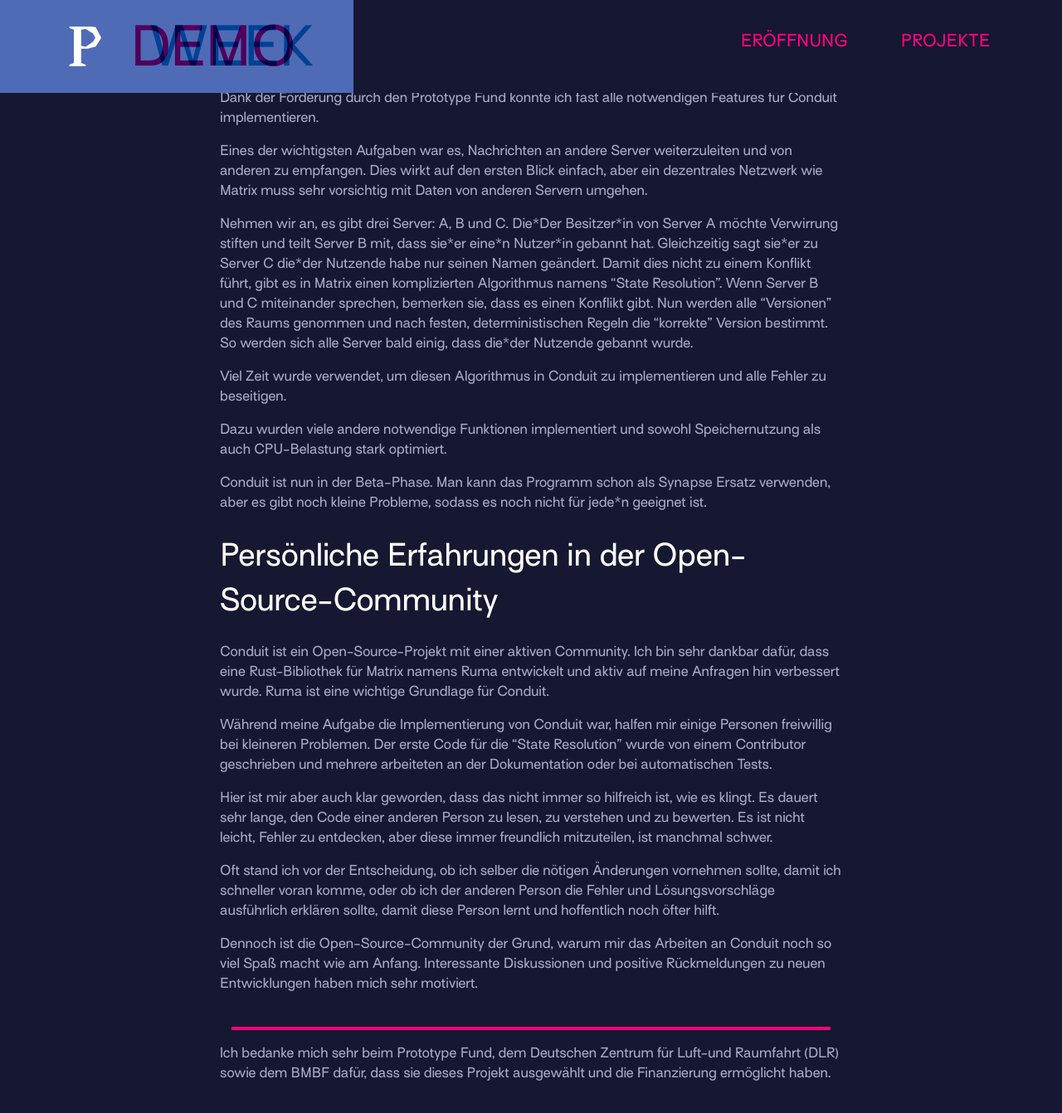
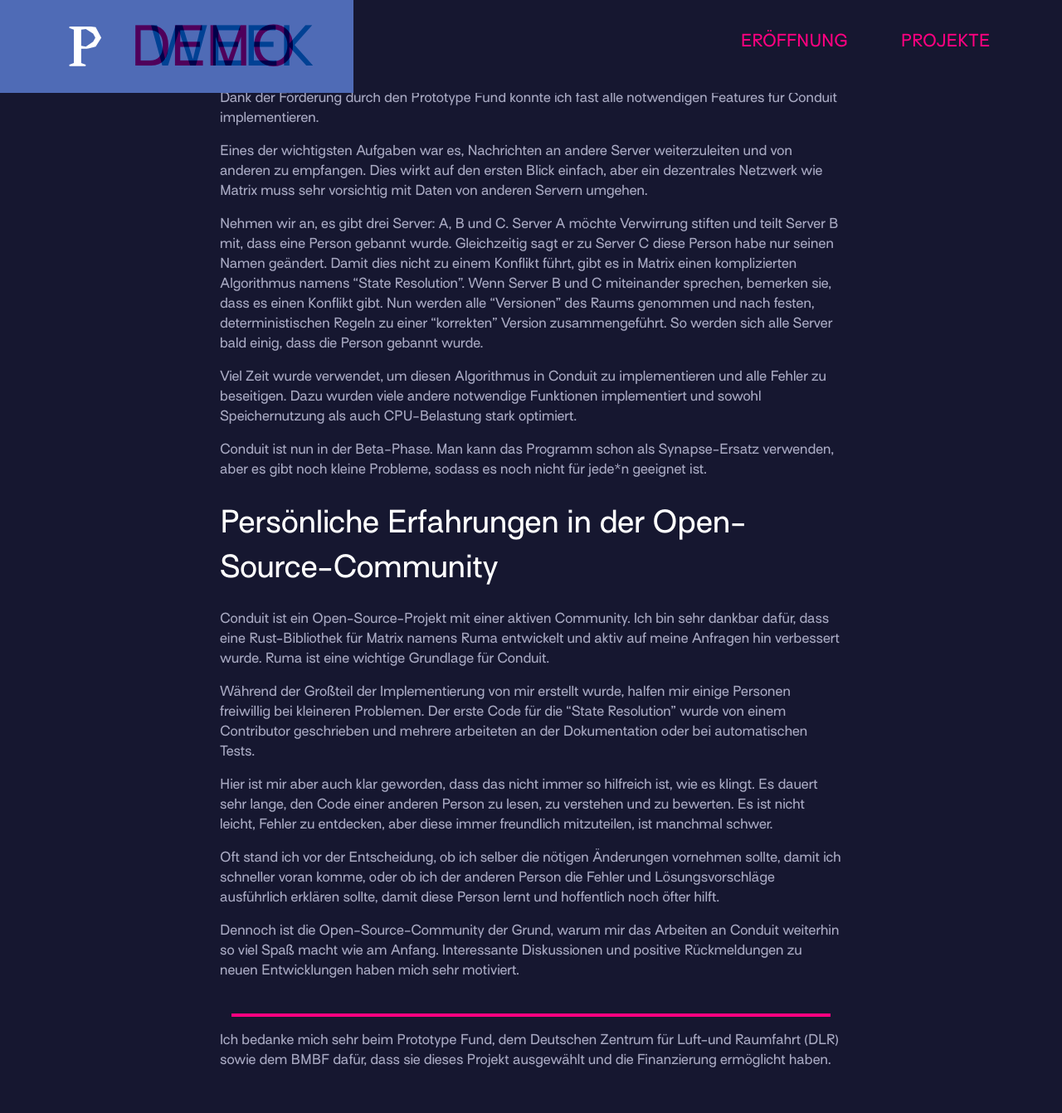
Before and after one commit to prototypefund/demo-week-runde9, a Jekyll site: the page built from _projects/15-matrixconduit.md, in a window 1280 px wide and 1400 px high, scrolled down 1604 px. Shown: the top 1342 px of the window at 83% size. Built offline with Jekyll 4.4.1, drawn with Linux system fonts in a browser that asks for light colours.

Commit message:
conduit: small changes

```diff
--- a/_projects/15-matrixconduit.md
+++ b/_projects/15-matrixconduit.md
@@ -35,25 +35,23 @@ Dank der Förderung durch den Prototype Fund konnte ich fast alle notwendigen Fe
 
 Eines der wichtigsten Aufgaben war es, Nachrichten an andere Server weiterzuleiten und von anderen zu empfangen. Dies wirkt auf den ersten Blick einfach, aber ein dezentrales Netzwerk wie Matrix muss sehr vorsichtig mit Daten von anderen Servern umgehen.
 
-Nehmen wir an, es gibt drei Server: A, B und C. Die\*Der Besitzer\*in von Server A möchte Verwirrung stiften und teilt Server B mit, dass sie\*er eine\*n Nutzer\*in gebannt hat. Gleichzeitig sagt sie\*er zu Server C die\*der Nutzende habe nur seinen Namen geändert. Damit dies nicht zu einem Konflikt führt, gibt es in Matrix einen komplizierten Algorithmus namens “State Resolution”. Wenn Server B und C miteinander sprechen, bemerken sie, dass es einen Konflikt gibt. Nun werden alle "Versionen" des Raums genommen und nach festen, deterministischen Regeln die "korrekte" Version bestimmt. So werden sich alle Server bald einig, dass die\*der Nutzende gebannt wurde.
+Nehmen wir an, es gibt drei Server: A, B und C. Server A möchte Verwirrung stiften und teilt Server B mit, dass eine Person gebannt wurde. Gleichzeitig sagt er zu Server C diese Person habe nur seinen Namen geändert. Damit dies nicht zu einem Konflikt führt, gibt es in Matrix einen komplizierten Algorithmus namens “State Resolution”. Wenn Server B und C miteinander sprechen, bemerken sie, dass es einen Konflikt gibt. Nun werden alle "Versionen" des Raums genommen und nach festen, deterministischen Regeln zu einer "korrekten" Version zusammengeführt. So werden sich alle Server bald einig, dass die Person gebannt wurde.
 
-Viel Zeit wurde verwendet, um diesen Algorithmus in Conduit zu implementieren und alle Fehler zu beseitigen.
+Viel Zeit wurde verwendet, um diesen Algorithmus in Conduit zu implementieren und alle Fehler zu beseitigen. Dazu wurden viele andere notwendige Funktionen implementiert und sowohl Speichernutzung als auch CPU-Belastung stark optimiert.
 
-Dazu wurden viele andere notwendige Funktionen implementiert und sowohl Speichernutzung als auch CPU-Belastung stark optimiert.
-
-Conduit ist nun in der Beta-Phase. Man kann das Programm schon als Synapse Ersatz verwenden, aber es gibt noch kleine Probleme, sodass es noch nicht für jede\*n geeignet ist.
+Conduit ist nun in der Beta-Phase. Man kann das Programm schon als Synapse-Ersatz verwenden, aber es gibt noch kleine Probleme, sodass es noch nicht für jede\*n geeignet ist.
 
 ## Persönliche Erfahrungen in der Open-Source-Community
 
 Conduit ist ein Open-Source-Projekt mit einer aktiven Community. Ich bin sehr dankbar dafür, dass eine Rust-Bibliothek für Matrix namens Ruma entwickelt und aktiv auf meine Anfragen hin verbessert wurde. Ruma ist eine wichtige Grundlage für Conduit.
 
-Während meine Aufgabe die Implementierung von Conduit war, halfen mir einige Personen freiwillig bei kleineren Problemen. Der erste Code für die “State Resolution” wurde von einem Contributor geschrieben und mehrere arbeiteten an der Dokumentation oder bei automatischen Tests.
+Während der Großteil der Implementierung von mir erstellt wurde, halfen mir einige Personen freiwillig bei kleineren Problemen. Der erste Code für die “State Resolution” wurde von einem Contributor geschrieben und mehrere arbeiteten an der Dokumentation oder bei automatischen Tests.
 
 Hier ist mir aber auch klar geworden, dass das nicht immer so hilfreich ist, wie es klingt. Es dauert sehr lange, den Code einer anderen Person zu lesen, zu verstehen und zu bewerten. Es ist nicht leicht, Fehler zu entdecken, aber diese immer freundlich mitzuteilen, ist manchmal schwer.
 
 Oft stand ich vor der Entscheidung, ob ich selber die nötigen Änderungen vornehmen sollte, damit ich schneller voran komme, oder ob ich der anderen Person die Fehler und Lösungsvorschläge ausführlich erklären sollte, damit diese Person lernt und hoffentlich noch öfter hilft.
 
-Dennoch ist die Open-Source-Community der Grund, warum mir das Arbeiten an Conduit noch so viel Spaß macht wie am Anfang. Interessante Diskussionen und positive Rückmeldungen zu neuen Entwicklungen haben mich sehr motiviert.
+Dennoch ist die Open-Source-Community der Grund, warum mir das Arbeiten an Conduit weiterhin so viel Spaß macht wie am Anfang. Interessante Diskussionen und positive Rückmeldungen zu neuen Entwicklungen haben mich sehr motiviert.
 
 ---
 
```
